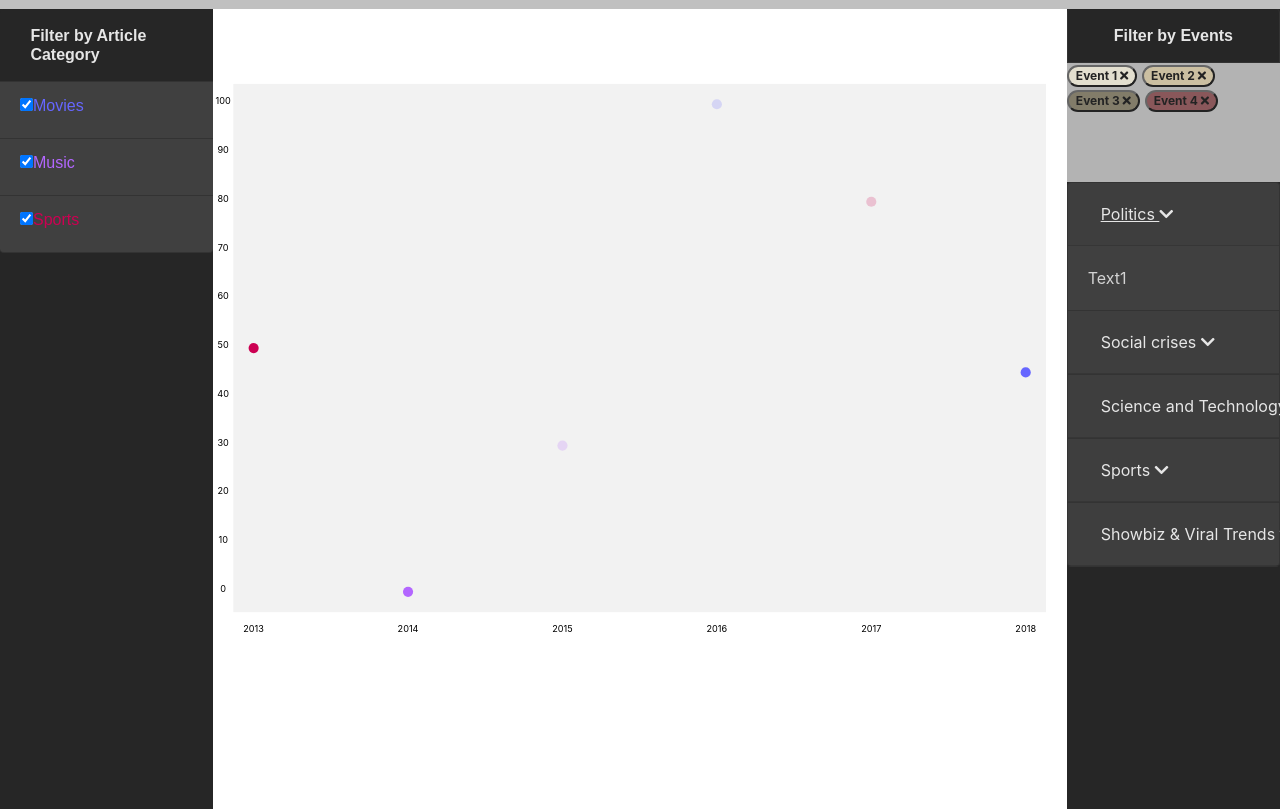
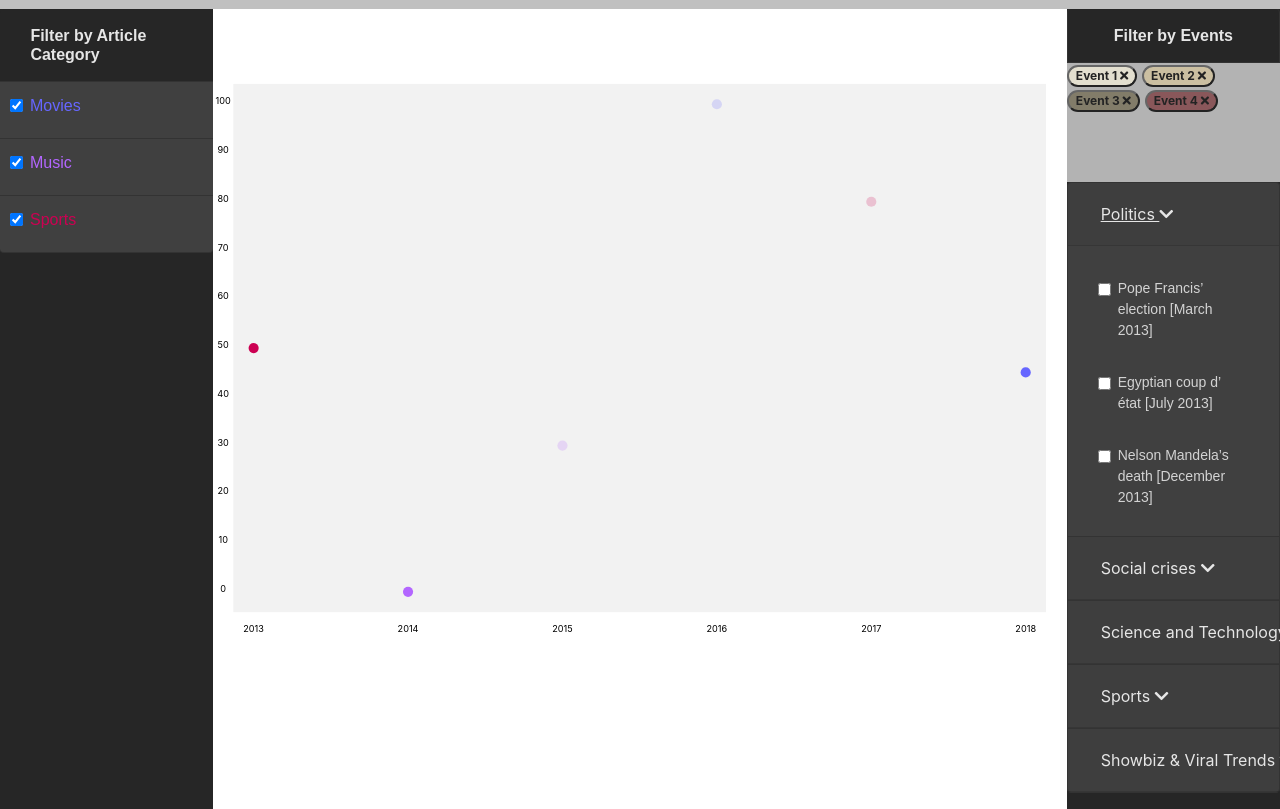
Before and after one commit to IviDim/DataViz, a plain HTML site: page index.html in a window 1280 px wide. Both pictures are taken after a click on the button "Politics". Shown: the part 38-847 px from the top of the page. Drawn offline with nearby package versions, Linux system fonts and the light colour scheme; no server answers.

Commit message:
Add events checkboxes to visualization

```diff
--- a/assets/js/data_dependent_vis.js
+++ b/assets/js/article_and_category_addition.js
@@ -102,7 +102,8 @@ class ArticleCategories {
 								.data(unique_categories)
 								.enter()
 								.append("li")
-								.attr("class", "list-group-item")
+									.classed("list-group-item", true)
+									.classed("inline-field", true);
 
 		li.append("input")
 			.attr("type", "checkbox")
@@ -114,9 +115,7 @@ class ArticleCategories {
 		li.append("label")
 			.attr("for", d => d.toLowerCase())
 			.attr("class", d => d.toLowerCase() + " event-selected")
-			.text(d => " " + d);
-
-		li.append("br");
+			.text(d => d);
 	}
 }
 
--- a/assets/js/event_addition.js
+++ b/assets/js/event_addition.js
@@ -1,13 +1,46 @@
 
-// TODO Change to actual data location
-events = d3.csv("http://localhost:8000/events_2013_2018_sorted.csv", function(d) {
+d3.dsv(",", "https://ividim.github.io/DataViz/data/events_2013_2018_sorted.csv",
+	function(d) {
 
 		return {
 			event_id: d.id,
 			event_name: d.name,
 			event_date: d.date,
+			event_month: d.month2,
+			event_year: d.year,
 			event_category: d.category
 		};
+	})
+.then (
+	function(events) {
+
+		const categories =
+					["Politics", "Social", "Science", "Sports", "Viral"];
+
+		// Append a checkbox for each event, in the appropriate category
+		categories.map(categ => events.filter(
+							x => x.event_category === categ))
+					.forEach(function(arr, index) {
+
+			const li = d3.select("#events-" + categories[index].toLowerCase())
+						.select(".card-body")
+						.select("ul")
+						.selectAll(".event-checkbox")
+						.data(arr)
+						.enter()
+						.append("li")
+							.classed("list-group-item", true)
+							.classed("event-checkbox", true)
+							.classed("inline-field", true);
+
+			li.append("input")
+				.attr("type", "checkbox")
+				.attr("id", d => "event" + d.event_id);
+
+
+			li.append("label")
+				.attr("for", d => "event" + d.event_id)
+				.text(d => d.event_name +
+					" [" + d.event_month + " " + d.event_year +"]");
 		});
-
-console.log(events);
+	});
--- a/assets/style/style.css
+++ b/assets/style/style.css
@@ -37,7 +37,7 @@ body {
 	border-top: none;
 }
 
-#category-filter li{
+#category-filter li {
 
 	color: #e6e6e6;
 	font-family: "Arial", Times, serif;
@@ -47,7 +47,7 @@ body {
 	border-width: 1.5px;
 }
 
-#category-filter li:not(#category-filter-title) {
+#category-filter li:not(#category-filter-title), .event-checkbox {
 
 	background-color: #404040;
 }
@@ -126,7 +126,6 @@ circle:not(.event-selected) {
 
 /*------------Right panel---------------*/
 
-
 #event-filter-title {
 
 	background-color: #262626;
@@ -148,6 +147,38 @@ circle:not(.event-selected) {
 
 	background-color: #b3b3b3;
 	height: 15%;
+}
+
+.scrollable {
+
+	max-height: 250px;
+	overflow-y: scroll;
+}
+
+.event-checkbox {
+
+	font-family: "Arial", Times, serif;
+	font-size: 14px;
+	border: none;
+	word-wrap: normal;
+}
+
+.inline-field input, .inline-field label {
+
+	display: block;
+	vertical-align: middle;
+}
+
+.inline-field label {
+
+	margin-left: 10px;
+}
+
+.inline-field input {
+
+	margin-top: 5px;
+	margin-left: -10px;
+	float:left;
 }
 
 .badge {
--- a/index.html
+++ b/index.html
@@ -28,7 +28,7 @@
 	<script src="https://d3js.org/d3.v5.min.js"></script>
 
 	<!-- JS scripts -->
-	<script type="text/javascript" src="./assets/js/data_dependent_vis.js"></script>
+	<script type="text/javascript" src="./assets/js/article_and_category_addition.js"></script>
 	<script type="text/javascript" src="./assets/js/filter_by_category.js"></script>
 	<script type="text/javascript" src="./assets/js/event_addition.js"></script>
 
@@ -57,7 +57,7 @@
 	    <div class="col-sm-2">
 
 	    	<div id="event-filter-title" class="list-group-item">
-					 <h6> Filter by Events </h6>
+				 	<h6> Filter by Events </h6>
 				</div>
 
 	      <div id="selected-events-jumb">
@@ -87,7 +87,7 @@
 				  <div class="card">
 				    <div class="card-header">
 				      <h6 class="mb-0">
-				        <button class="btn btn-link collapsed" type="button" data-toggle="collapse" data-target="#collapseOne" aria-expanded="false" aria-controls="collapseOne">
+				        <button class="btn btn-link collapsed" type="button" data-toggle="collapse" data-target="#events-politics" aria-expanded="false" aria-controls="collapseOne">
 
 				          Politics
 				          <i class="fas fa-chevron-down" aria-hidden="true"></i>
@@ -95,9 +95,9 @@
 				        </button>
 				      </h6>
 				    </div>
-				    <div id="collapseOne" class="collapse" data-parent="#event-categories">
+				    <div id="events-politics" class="collapse" data-parent="#event-categories">
 				      <div class="card-body">
-				    		Text1
+				      	<ul class="list-group scrollable" ></ul>
 				      </div>
 				    </div>
 				  </div>
@@ -106,7 +106,7 @@
 				  <div class="card">
 				    <div class="card-header">
 				      <h6 class="mb-0">
-				        <button class="btn btn-link collapsed" type="button" data-toggle="collapse" data-target="#collapseTwo" aria-expanded="false" aria-controls="collapseTwo">
+				        <button class="btn btn-link collapsed" type="button" data-toggle="collapse" data-target="#events-social" aria-expanded="false" aria-controls="collapseTwo">
 
 				          Social crises
 				          <i class="fas fa-chevron-down" aria-hidden="true"></i>
@@ -114,9 +114,9 @@
 				        </button>
 				      </h6>
 				    </div>
-				    <div id="collapseTwo" class="collapse" data-parent="#event-categories">
+				    <div id="events-social" class="collapse" data-parent="#event-categories">
 				      <div class="card-body">
-				    		Text2
+				      	<ul class="list-group scrollable" ></ul>
 				      </div>
 				    </div>
 				  </div>
@@ -125,7 +125,7 @@
 				  <div class="card">
 				    <div class="card-header">
 				      <h6 class="mb-0">
-				        <button class="btn btn-link collapsed" type="button" data-toggle="collapse" data-target="#collapseThree" aria-expanded="false" aria-controls="collapseThree">
+				        <button class="btn btn-link collapsed" type="button" data-toggle="collapse" data-target="#events-science" aria-expanded="false" aria-controls="collapseThree">
 
 				          Science and Technology
 				          <i class="fas fa-chevron-down" aria-hidden="true"></i>
@@ -133,9 +133,9 @@
 				        </button>
 				      </h6>
 				    </div>
-				    <div id="collapseThree" class="collapse" data-parent="#event-categories">
+				    <div id="events-science" class="collapse" data-parent="#event-categories">
 				      <div class="card-body">
-				        Text3
+				      	<ul class="list-group scrollable" ></ul>
 				      </div>
 				    </div>
 				  </div>
@@ -145,7 +145,7 @@
 				  <div class="card">
 				    <div class="card-header">
 				      <h6 class="mb-0">
-				        <button class="btn btn-link collapsed" type="button" data-toggle="collapse" data-target="#collapseFour" aria-expanded="false" aria-controls="collapseFour">
+				        <button class="btn btn-link collapsed" type="button" data-toggle="collapse" data-target="#events-sports" aria-expanded="false" aria-controls="collapseFour">
 
 				          Sports
 			          	<i class="fas fa-chevron-down" aria-hidden="true"></i>
@@ -153,9 +153,9 @@
 				        </button>
 				      </h6>
 				    </div>
-				    <div id="collapseFour" class="collapse" data-parent="#event-categories">
+				    <div id="events-sports" class="collapse" data-parent="#event-categories">
 				      <div class="card-body">
-				        Text4
+				      	<ul class="list-group scrollable" ></ul>
 				      </div>
 				    </div>
 				  </div>
@@ -164,7 +164,7 @@
 				  <div class="card">
 				    <div class="card-header">
 				      <h6 class="mb-0">
-				        <button class="btn btn-link collapsed" type="button" data-toggle="collapse" data-target="#collapseFive" aria-expanded="false" aria-controls="collapseFive">
+				        <button class="btn btn-link collapsed" type="button" data-toggle="collapse" data-target="#events-viral" aria-expanded="false" aria-controls="collapseFive">
 
 				          Showbiz & Viral Trends
 				          <i class="fas fa-chevron-down" aria-hidden="true"></i>
@@ -172,9 +172,9 @@
 				        </button>
 				      </h6>
 				    </div>
-				    <div id="collapseFive" class="collapse" data-parent="#event-categories">
+				    <div id="events-viral" class="collapse" data-parent="#event-categories">
 				      <div class="card-body">
-				        Text5
+				      	<ul class="list-group scrollable" ></ul>
 				      </div>
 				    </div>
 				  </div>
```
Lines whose indentation alone changed are shown as unchanged.
